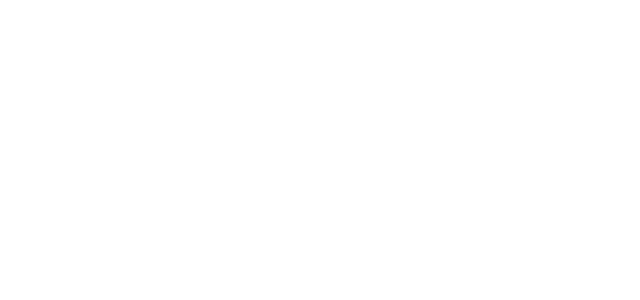
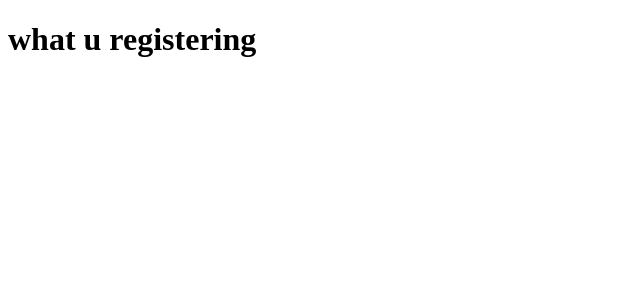
Before and after one commit to MarkDemidovs/Bookmarks, a React (Vite) app in the folder client/: page /register in a window 1280 px wide. Before the commit this address had no page. Shown: the top 300 px of the page, without its empty margins (0-640 px from the left). Built offline with nearby package versions, Linux system fonts and the light colour scheme.

Commit message:
client added Register.tsx

```diff
--- a/client/src/App.tsx
+++ b/client/src/App.tsx
@@ -2,6 +2,7 @@
 import Login from "./pages/Login";
 import Home from "./pages/Home";
 import Dashboard from "./pages/Dashboard";
+import Register from "./pages/Register";
 
 export default function App() {
   return (
@@ -10,6 +11,7 @@
         <Route path="/login" element={<Login />} />
         <Route path="/" element={<Home />} />
         <Route path="/dashboard" element={<Dashboard />}/>
+        <Route path="/register" element={<Register />}/>
       </Routes>
     </BrowserRouter>
   );
--- /dev/null
+++ b/client/src/pages/Register.tsx
@@ -0,0 +1,7 @@
+export default function Register() {
+    return (
+        <>
+            <h1>what u registering</h1>
+        </>
+    )
+}
```
